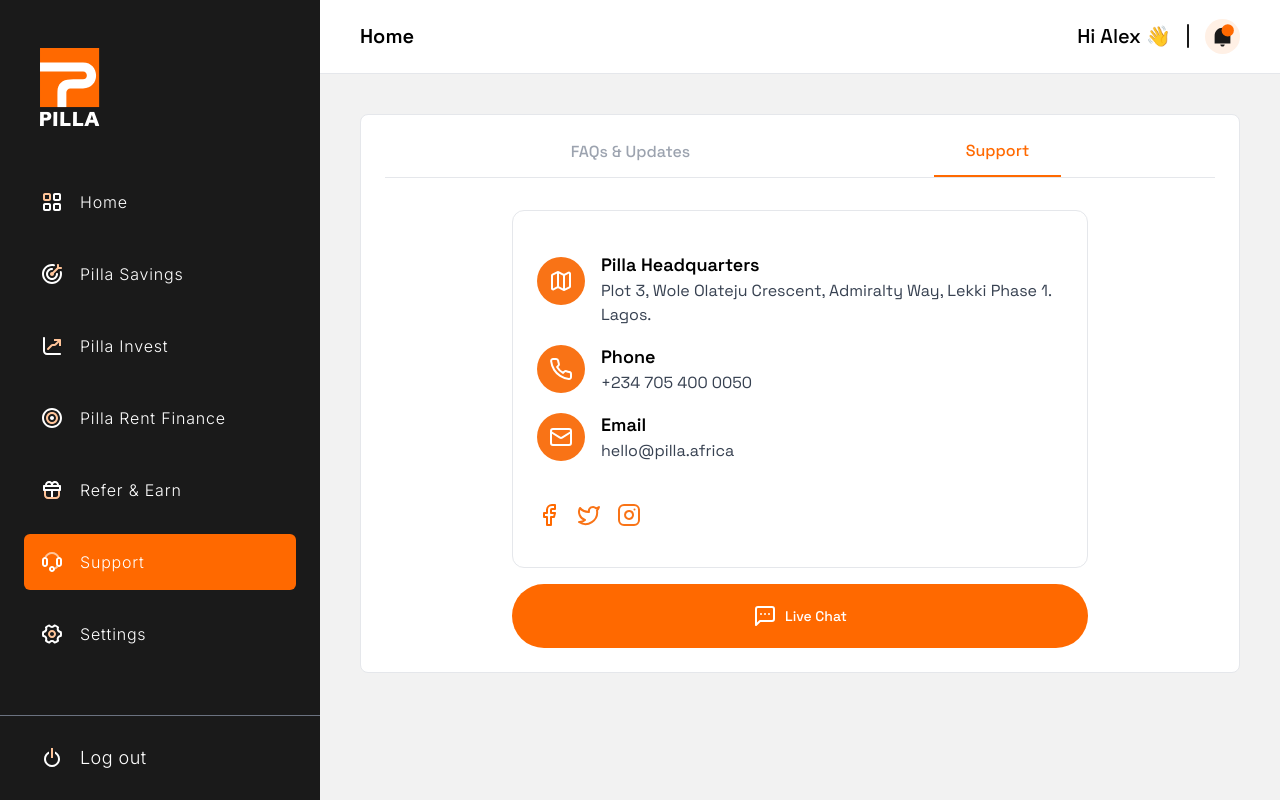
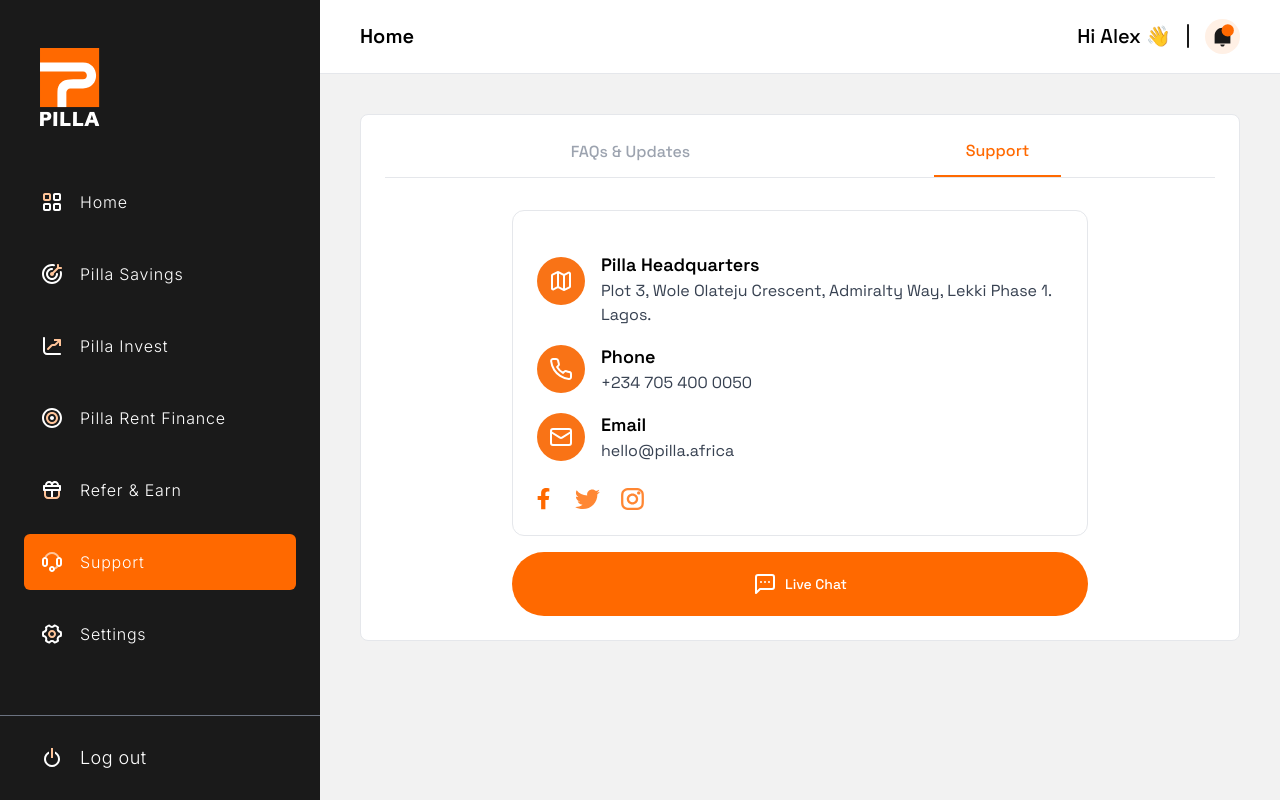
Before and after one commit to Remostarts/pilla-FE, a Next.js app: page /personal-dashboard/support in a window 1280 px wide. Both pictures are taken after a click on the button "Support". Built offline with nearby package versions, Linux system fonts and the light colour scheme.

Commit message:
UPDATED: support section.

```diff
--- a/src/components/view/dashboard/personal-dashboard/support/SupportSection.tsx
+++ b/src/components/view/dashboard/personal-dashboard/support/SupportSection.tsx
@@ -1,7 +1,8 @@
 'use client';
 
-import { Facebook, Instagram, Mail, Map, MessageSquareMore, Phone, Twitter } from 'lucide-react';
 import React from 'react';
+import Image from 'next/image';
+import { Phone, Mail, MessageSquareMore, Map } from 'lucide-react';
 
 import { Button } from '@/components/ui/button';
 
@@ -44,15 +45,31 @@
           </div>
 
           {/* social media links */}
-          <div className="mb-4  mt-10 flex space-x-4">
-            <a href="https://facebook.com" className="text-primary-500 hover:text-orange-700 ">
-              <Facebook />
+          {/* Social Icons */}
+          <div className="flex items-center space-x-5">
+            <a href="/" className="mr-1">
+              <Image
+                src="/assets/root/contact-us/fb-icon.svg"
+                alt="facebook-logo"
+                width={13}
+                height={13}
+              />
             </a>
-            <a href="https://twitter.com" className="text-orange-500 hover:text-orange-700">
-              <Twitter />
+            <a href="/">
+              <Image
+                src="/assets/root/shared/twitter-icon.svg"
+                alt="twitter-logo"
+                width={26}
+                height={26}
+              />
             </a>
-            <a href="https://instagram.com" className="text-orange-500 hover:text-orange-700">
-              <Instagram />
+            <a href="/">
+              <Image
+                src="/assets/root/shared/instagram-icon.svg"
+                alt="instagram-logo"
+                width={24}
+                height={24}
+              />
             </a>
           </div>
         </div>
```
